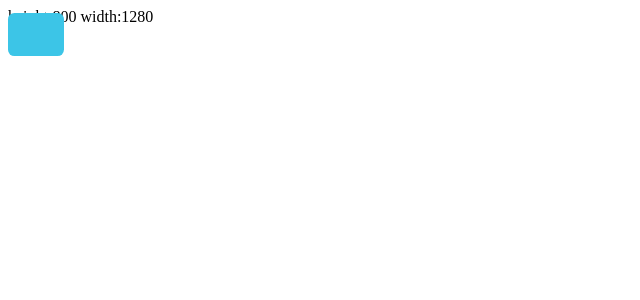
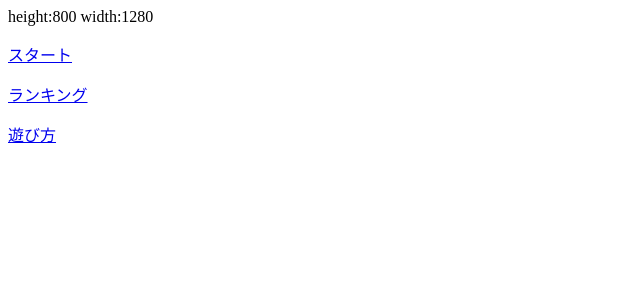
Before and after one commit to abokado2525/mosacup-prototype, a Next.js app in the folder shake-and-throw/: page / in a window 1280 px wide. Shown: the top 300 px of the page, without its empty margins (0-640 px from the left). Built offline with nearby package versions, Linux system fonts and the light colour scheme.

Commit message:
簡易ホーム画面と各ページ作成

```diff
--- a/shake-and-throw/pages/index.tsx
+++ b/shake-and-throw/pages/index.tsx
@@ -1,18 +1,33 @@
 import type { NextPage } from "next";
 import { getWindowSize } from "../hooks/GetWindowSize";
 import styles from "../styles/components/Home.module.css";
+import Link from "next/link";
+
+//TODO 画面遷移する ← ボタン設置、ボタン押下で遷移
+//TODO 遷移後すぐに動画を流す
 
 const Home: NextPage = () => {
   const { height, width } = getWindowSize();
+
+  const handleClick = () => {
+    // 画面遷移の処理
+  };
+
   return (
     <div>
       <div>
         height:{height} width:{width}
       </div>
       <div>
-        <header>
-          <LikeButton />
-        </header>
+        <Link href="/game">
+          <p>スタート</p>
+        </Link>
+        <Link href="/ranking">
+          <p>ランキング</p>
+        </Link>
+        <Link href="/how_to_playing_game">
+          <p>遊び方</p>
+        </Link>
       </div>
     </div>
   );
--- a/shake-and-throw/styles/components/Home.module.css
+++ b/shake-and-throw/styles/components/Home.module.css
@@ -1,7 +1,11 @@
+@charset "utf-8";
+
 .clickButton {
   background-color: rgb(60, 197, 231);
   color: rgba(255, 255, 255, 0);
   padding: 0.8rem;
   border-radius: 0.4rem;
   cursor: pointer;
+  justify-content: center;
+  align-items: center;
 }
```
Also changed, not shown: shake-and-throw/pages/game.tsx (added, +17 -0 lines), shake-and-throw/pages/how_to_playing_game.tsx (added, +17 -0 lines), shake-and-throw/pages/ranking.tsx (added, +17 -0 lines), 1 other file (tests, documents, lock files or other folders).
